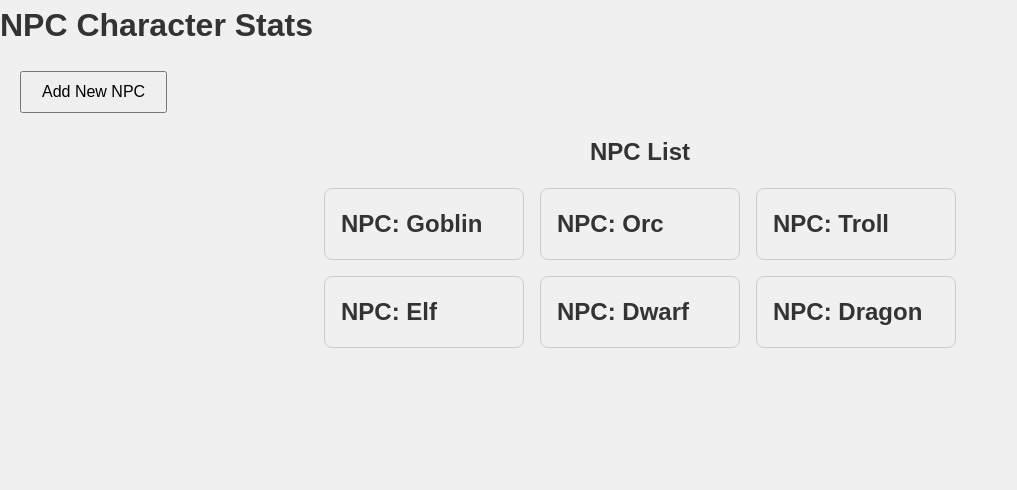
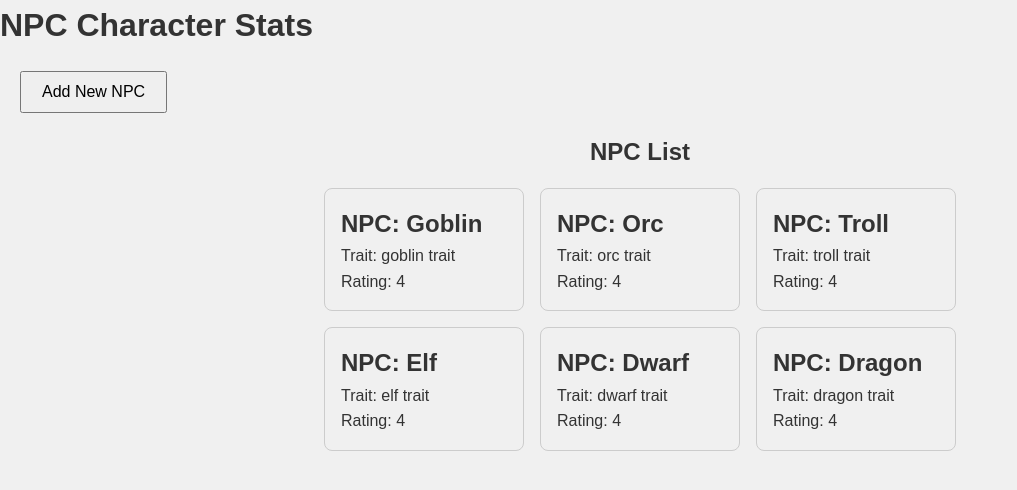
Before and after one commit to accribus/npc-manager-ui, a React (Create React App) app: page / in a window 1280 px wide. Shown: the top 490 px of the page, without its empty margins (0-1017 px from the left). Built offline with nearby package versions, Linux system fonts and the light colour scheme.

Commit message:
add rows wip

```diff
--- a/src/App.js
+++ b/src/App.js
@@ -6,14 +6,29 @@ import './index.css';
 const App = () => {
   const [npcs, setNpcs] = useState([
     { name: 'Goblin', health: 30, strength: 5, agility: 10, trait:{
-        name: "test trait name",
+        name: "goblin trait",
         rating: 4
     } },
-    { name: 'Orc', health: 60, strength: 8, agility: 6 },
-    { name: 'Troll', health: 90, strength: 12, agility: 4 },
-    { name: 'Elf', health: 40, strength: 6, agility: 12 },
-    { name: 'Dwarf', health: 70, strength: 9, agility: 5 },
-    { name: 'Dragon', health: 150, strength: 20, agility: 8 },
+    { name: 'Orc', health: 60, strength: 8, agility: 6, trait:{
+        name: "orc trait",
+        rating: 4
+    }  },
+    { name: 'Troll', health: 90, strength: 12, agility: 4, trait:{
+        name: "troll trait",
+        rating: 4
+    }  },
+    { name: 'Elf', health: 40, strength: 6, agility: 12, trait:{
+        name: "elf trait",
+        rating: 4
+    }  },
+    { name: 'Dwarf', health: 70, strength: 9, agility: 5, trait:{
+        name: "dwarf trait",
+        rating: 4
+    }  },
+    { name: 'Dragon', health: 150, strength: 20, agility: 8, trait:{
+        name: "dragon trait",
+        rating: 4
+    }  },
   ]);
 
   const addNpc = () => {
--- a/src/components/NpcCard.js
+++ b/src/components/NpcCard.js
@@ -5,6 +5,7 @@ const NpcCard = ({ npc }) => {
   return (
     <div className="npc-card">
       <h2>NPC: {npc.name}</h2>
+      <NpcTrait trait={npc.trait} ></NpcTrait>
     </div>
   );
 };
```
